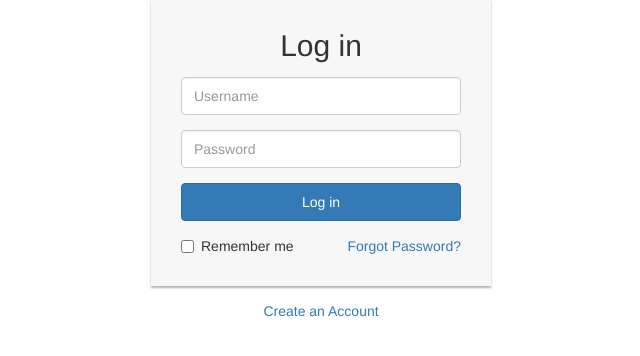
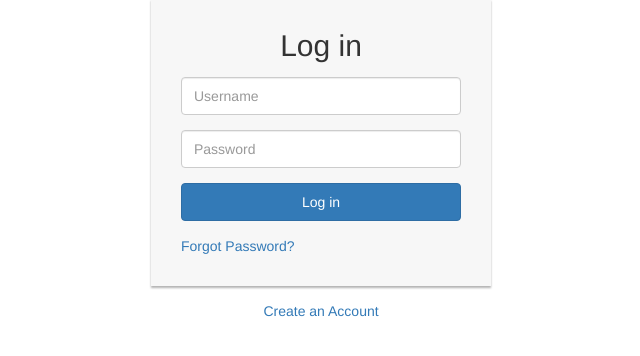
Before and after one commit to akshays0nawan3/yourNotes, a Django app: template YourNotes/templates/YourNotes/login1.html in a window 1280 px wide. Shown: the part 103-459 px from the top of the page, without its empty margins (319-959 px from the left). Run offline with Django 3.2, Linux system fonts and the light colour scheme; the template is opened without the code that fills it, so the values that code supplies are empty; some libraries are stand-ins or nearby versions.

Commit message:
Updated readme file

```diff
--- a/YourNotes/templates/YourNotes/login1.html
+++ b/YourNotes/templates/YourNotes/login1.html
@@ -49,8 +49,9 @@
         </div>
 		<p class="text-danger">{{error}}</p>
         <div class="clearfix">
-            <label class="pull-left checkbox-inline"><input type="checkbox"> Remember me</label>
-            <a href="#" class="pull-right">Forgot Password?</a>
+            <!--<label class="pull-left checkbox-inline"><input type="checkbox" name="remember"> Remember me</label>
+            <a href="#" class="pull-right">Forgot Password?</a>-->
+			<a href="#" class="text-center">Forgot Password?</a>
         </div>
     </form>
     <p class="text-center"><a href="{% url 'YourNotes:register' %}">Create an Account</a></p>
```
Also changed, not shown: README.md, db.sqlite3.
